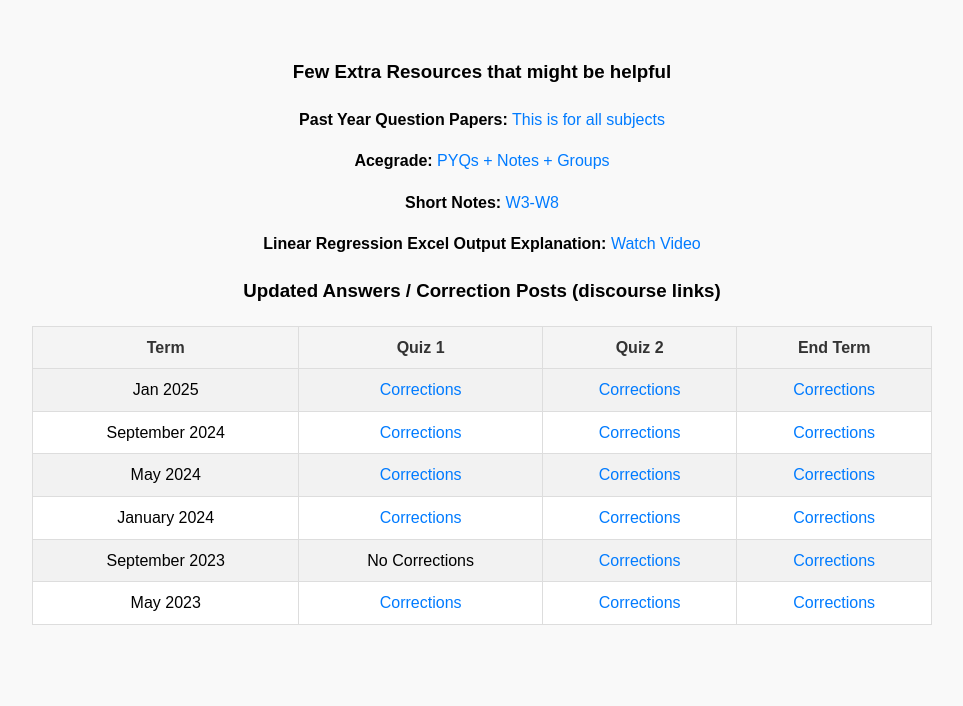
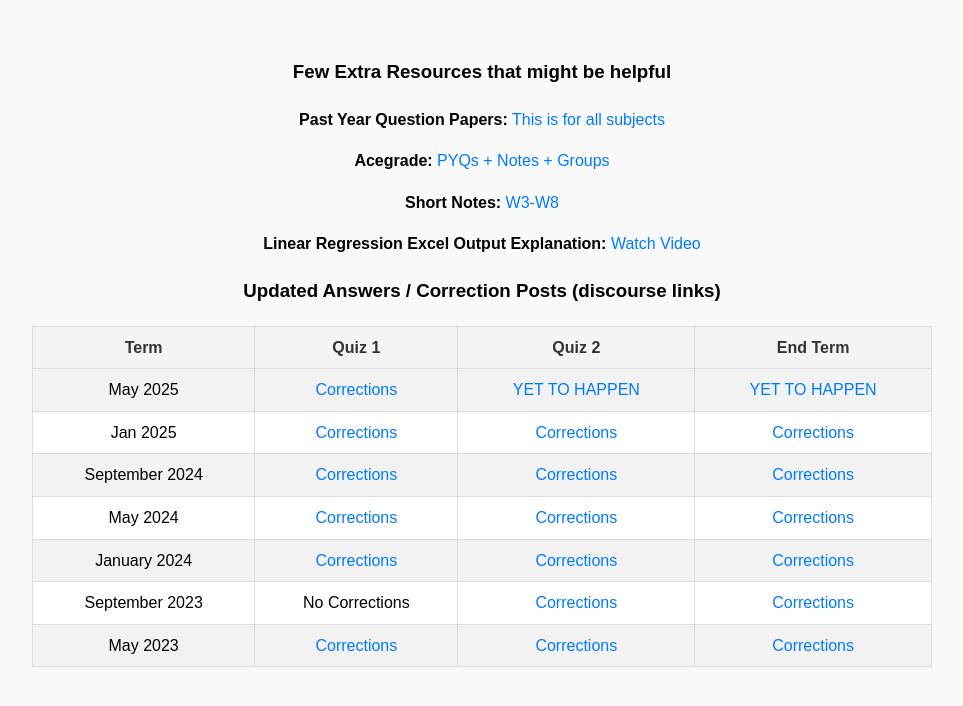
Before and after one commit to utkarsh4tech/BSMS2002, a plain HTML site: page pages/extra_resources.html in a window 1280 px wide. Shown: the part 100-806 px from the top of the page, without its empty margins (158-1121 px from the left). Drawn offline with Linux system fonts and the light colour scheme.

Commit message:
Update extra_resources.html
Quiz 1 correction in May'25 term added

```diff
--- a/pages/extra_resources.html
+++ b/pages/extra_resources.html
@@ -72,6 +72,16 @@
                 </tr>
 
                 <tr>
+                    <td>May 2025</td>
+                    <td><a href="https://discourse.onlinedegree.iitm.ac.in/t/ba-may2025-quiz-1-clarifications/182057/66"
+                            target="_blank" rel="noopener">Corrections</a></td>
+                    <td><a href=""
+                            target="_blank" rel="noopener">YET TO HAPPEN</a></td>
+                    <td><a href=""
+                            target="_blank" rel="noopener">YET TO HAPPEN</a></td>
+                </tr>
+
+                <tr>
                     <td>Jan 2025</td>
                     <td><a href="https://discourse.onlinedegree.iitm.ac.in/t/ba-jan2025-quiz-1-clarifications/168220/68"
                             target="_blank" rel="noopener">Corrections</a></td>
```
